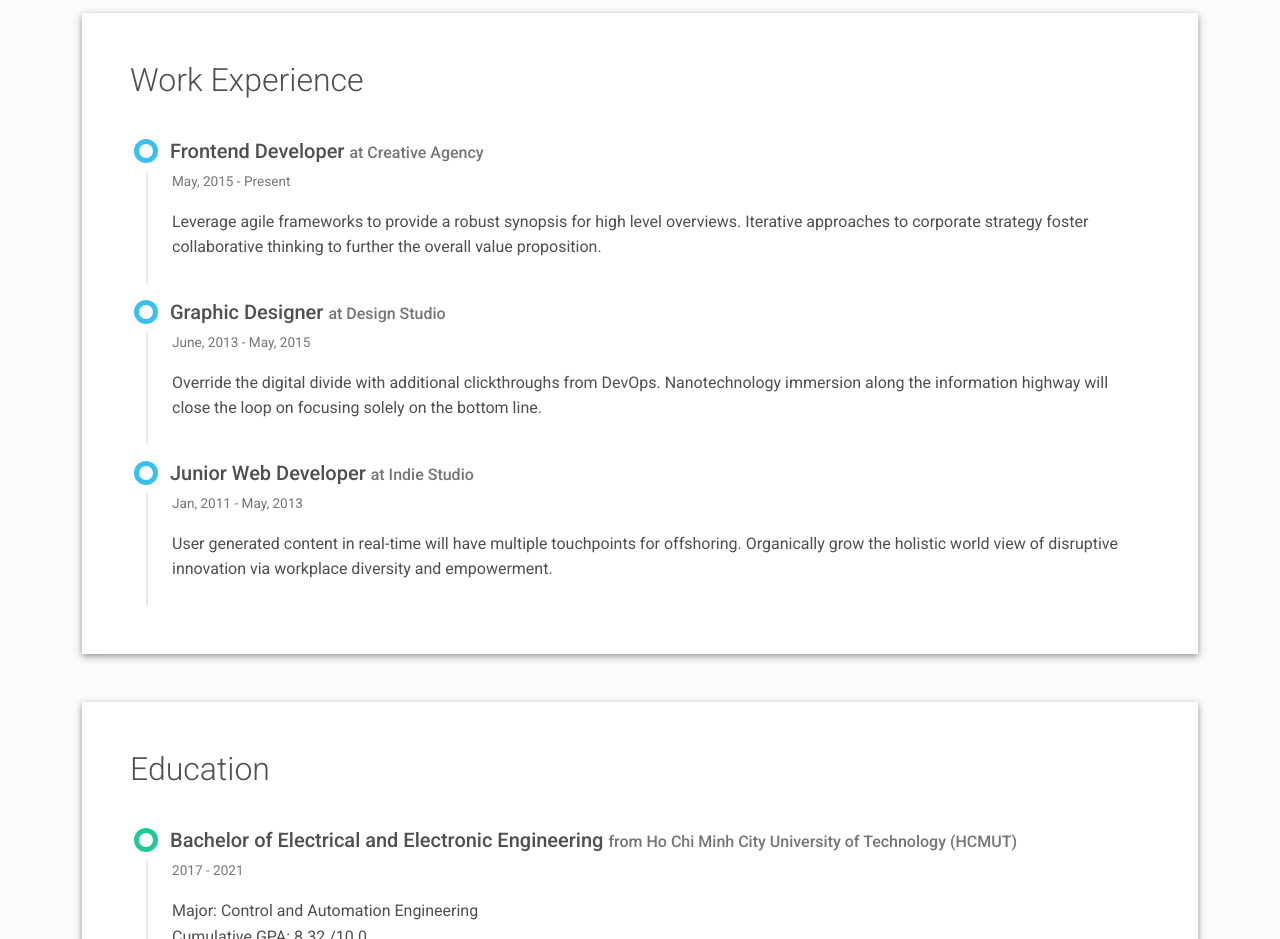
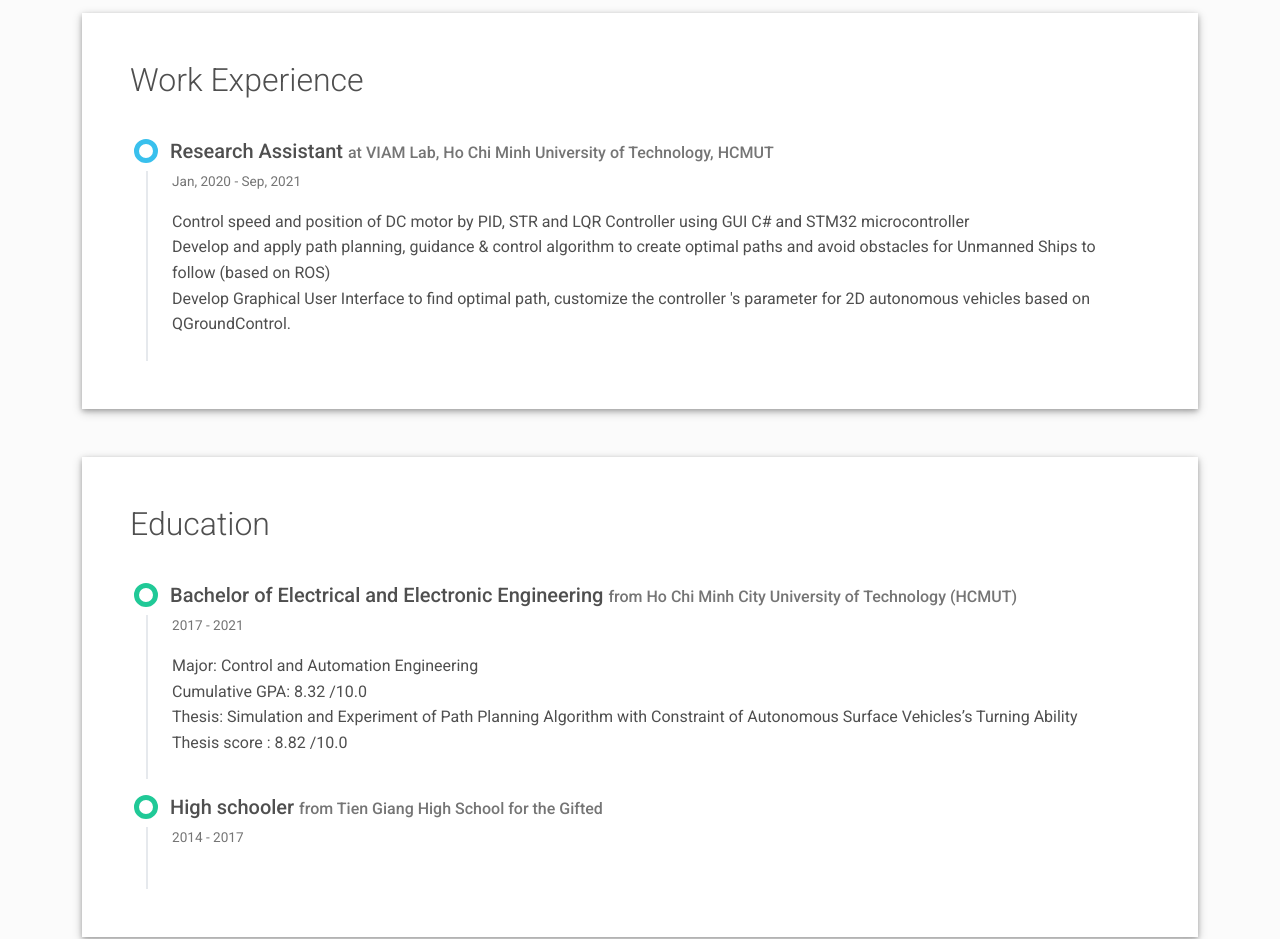
Before and after one commit to Toan280199/Toan280199, a plain HTML site: page index.html in a window 1280 px wide. Shown: the part 1840-2779 px from the top of the page. Drawn offline with Linux system fonts and the light colour scheme.

Commit message:
experience

```diff
--- a/index.html
+++ b/index.html
@@ -214,29 +214,13 @@
       <div class="timeline">
         <div class="timeline-card timeline-card-info" data-aos="fade-in" data-aos-delay="0">
           <div class="timeline-head px-4 pt-3">
-            <div class="h5">Frontend Developer <span class="text-muted h6">at Creative Agency</span></div>
+            <div class="h5">Research Assistant <span class="text-muted h6">at VIAM Lab, Ho Chi Minh University of Technology, HCMUT</span></div>
           </div>
           <div class="timeline-body px-4 pb-4">
-            <div class="text-muted text-small mb-3">May, 2015 - Present</div>
-            <div>Leverage agile frameworks to provide a robust synopsis for high level overviews. Iterative approaches to corporate strategy foster collaborative thinking to further the overall value proposition.</div>
-          </div>
-        </div>
-        <div class="timeline-card timeline-card-info" data-aos="fade-in" data-aos-delay="200">
-          <div class="timeline-head px-4 pt-3">
-            <div class="h5">Graphic Designer <span class="text-muted h6">at Design Studio</span></div>
-          </div>
-          <div class="timeline-body px-4 pb-4">
-            <div class="text-muted text-small mb-3">June, 2013 - May, 2015</div>
-            <div>Override the digital divide with additional clickthroughs from DevOps. Nanotechnology immersion along the information highway will close the loop on focusing solely on the bottom line.</div>
-          </div>
-        </div>
-        <div class="timeline-card timeline-card-info" data-aos="fade-in" data-aos-delay="400">
-          <div class="timeline-head px-4 pt-3">
-            <div class="h5">Junior Web Developer <span class="text-muted h6">at Indie Studio</span></div>
-          </div>
-          <div class="timeline-body px-4 pb-4">
-            <div class="text-muted text-small mb-3">Jan, 2011 - May, 2013</div>
-            <div>User generated content in real-time will have multiple touchpoints for offshoring. Organically grow the holistic world view of disruptive innovation via workplace diversity and empowerment.</div>
+            <div class="text-muted text-small mb-3">Jan, 2020 - Sep, 2021</div>
+            <div>Control speed and position of DC motor by PID, STR and LQR Controller using GUI C# and STM32 microcontroller</div>
+            <div>Develop and apply path planning, guidance & control algorithm to create optimal paths and avoid obstacles for Unmanned Ships to follow (based on ROS)</div>
+            <div>Develop Graphical User Interface to find optimal path, customize the controller 's parameter for 2D autonomous vehicles based on QGroundControl.</div>
           </div>
         </div>
       </div>
```
